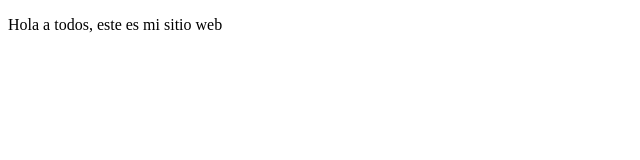
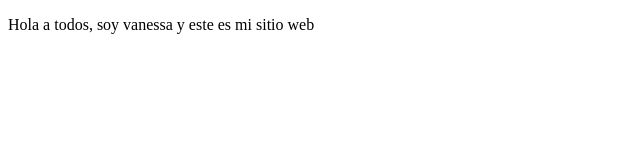
Before and after one commit to Vanessacm/proyectoDemoCursoPrework, a plain HTML site: page index.html in a window 1280 px wide. Shown: the whole page, without its empty margins (0-640 px from the left). Drawn offline with Linux system fonts and the light colour scheme.

Commit message:
cambio agregar nombre

```diff
--- a/index.html
+++ b/index.html
@@ -8,7 +8,7 @@
 </head>
 <body>
     <p>
-        Hola a todos, este es mi sitio web
+        Hola a todos, soy vanessa y este es mi sitio web
     </p>
 </body>
 </html>
```
